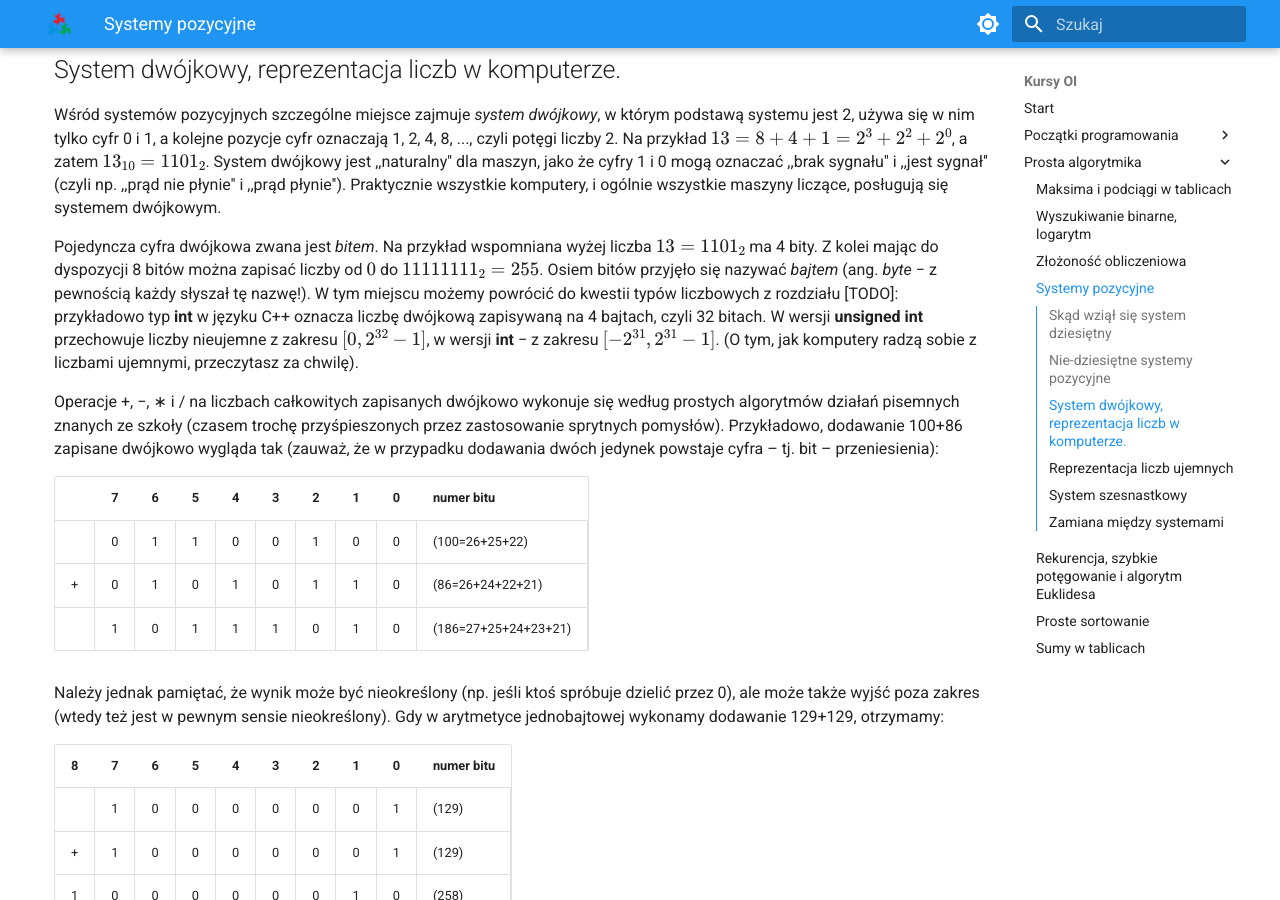
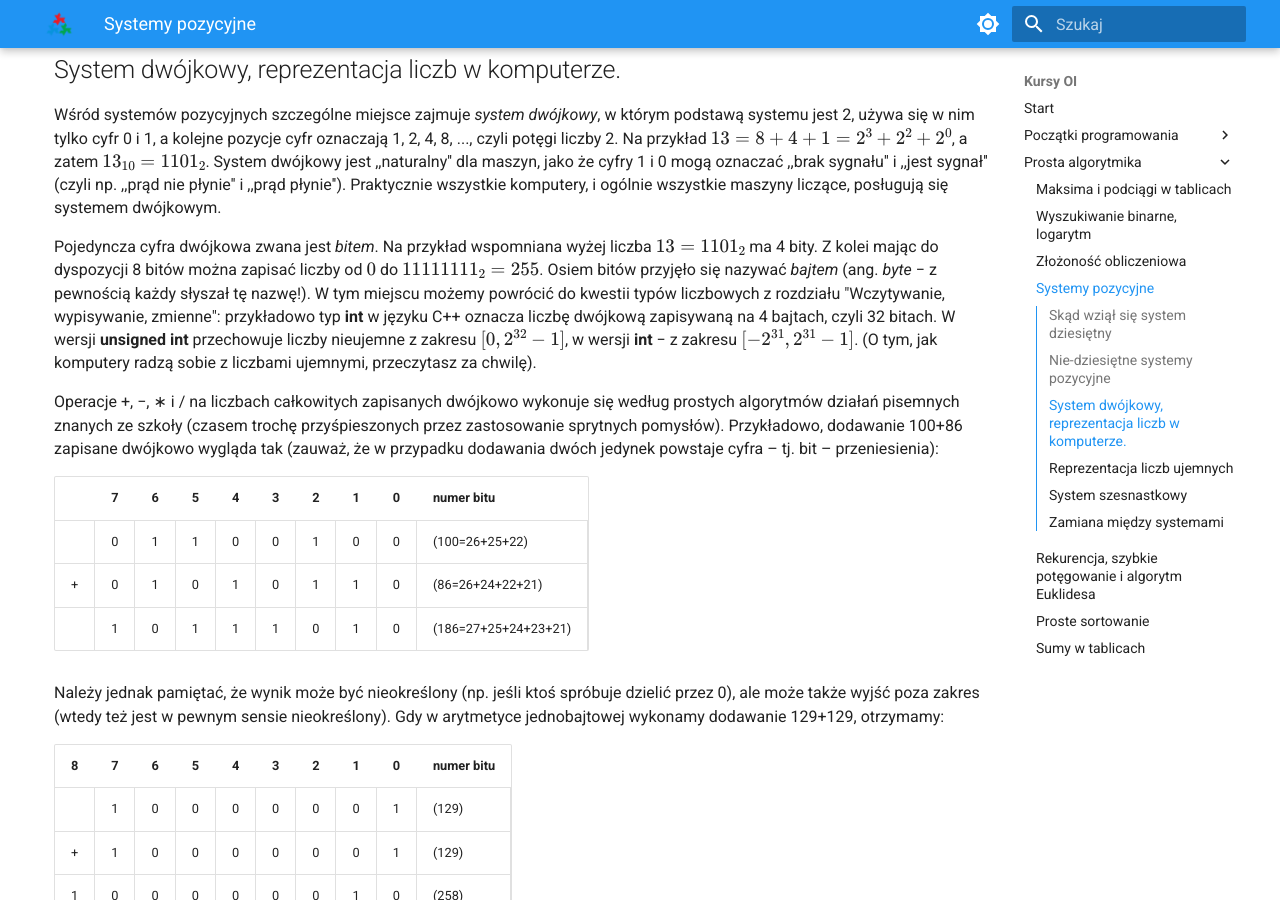
Before and after one commit to olimpiada/kurs-oi, an MkDocs documentation site: the page built from docs/Oficjalny-kurs-OI/B-proste-algorytmy/B4-systemy-pozycyjne.md, in a window 1280 px wide and 900 px high, scrolled down 961 px. Built offline with MkDocs 1.6.1 and Material for MkDocs 9.7.7, drawn with Linux system fonts in a browser that asks for light colours.

Commit message:
B4: poprawienie TODO.

```diff
--- a/docs/Oficjalny-kurs-OI/B-proste-algorytmy/B4-systemy-pozycyjne.md
+++ b/docs/Oficjalny-kurs-OI/B-proste-algorytmy/B4-systemy-pozycyjne.md
@@ -21,7 +21,7 @@ Podobnie do systemu ósemkowego możemy wprowadzić inne systemy pozycyjne, na p
 
 Wśród systemów pozycyjnych szczególne miejsce zajmuje *system dwójkowy*, w którym podstawą systemu jest 2, używa się w nim tylko cyfr 0 i 1, a kolejne pozycje cyfr oznaczają 1, 2, 4, 8, ..., czyli potęgi liczby 2. Na przykład $13 = 8 + 4 + 1 = 2^3 + 2^2 + 2^0$, a zatem $13_{10} = 1101_2$. System dwójkowy jest ,,naturalny'' dla maszyn, jako że cyfry 1 i 0 mogą oznaczać ,,brak sygnału'' i ,,jest sygnał'' (czyli np. ,,prąd nie płynie'' i ,,prąd płynie''). Praktycznie wszystkie komputery, i ogólnie wszystkie maszyny liczące, posługują się systemem dwójkowym.
 
-Pojedyncza cyfra dwójkowa zwana jest *bitem*. Na przykład wspomniana wyżej liczba $13 = 1101_2$ ma 4 bity. Z kolei mając do dyspozycji 8 bitów można zapisać liczby od $0$ do $11111111_2 = 255$. Osiem bitów przyjęło się nazywać *bajtem* (ang. *byte* − z pewnością każdy słyszał tę nazwę!). W tym miejscu możemy powrócić do kwestii typów liczbowych z rozdziału [TODO]: przykładowo typ **int** w języku C++ oznacza liczbę dwójkową zapisywaną na 4 bajtach, czyli 32 bitach. W wersji **unsigned int** przechowuje liczby nieujemne z zakresu $[0, 2^{32}-1]$, w wersji **int** − z zakresu $[-2^{31}, 2^{31}-1]$. (O tym, jak komputery radzą sobie z liczbami ujemnymi, przeczytasz za chwilę).
+Pojedyncza cyfra dwójkowa zwana jest *bitem*. Na przykład wspomniana wyżej liczba $13 = 1101_2$ ma 4 bity. Z kolei mając do dyspozycji 8 bitów można zapisać liczby od $0$ do $11111111_2 = 255$. Osiem bitów przyjęło się nazywać *bajtem* (ang. *byte* − z pewnością każdy słyszał tę nazwę!). W tym miejscu możemy powrócić do kwestii typów liczbowych z rozdziału "Wczytywanie, wypisywanie, zmienne": przykładowo typ **int** w języku C++ oznacza liczbę dwójkową zapisywaną na 4 bajtach, czyli 32 bitach. W wersji **unsigned int** przechowuje liczby nieujemne z zakresu $[0, 2^{32}-1]$, w wersji **int** − z zakresu $[-2^{31}, 2^{31}-1]$. (O tym, jak komputery radzą sobie z liczbami ujemnymi, przeczytasz za chwilę).
 
 Operacje +, −, ∗ i / na liczbach całkowitych zapisanych dwójkowo wykonuje się według prostych algorytmów działań pisemnych znanych ze szkoły (czasem trochę przyśpieszonych przez zastosowanie sprytnych pomysłów). Przykładowo, dodawanie 100+86
 zapisane dwójkowo wygląda tak (zauważ, że w przypadku dodawania dwóch jedynek powstaje cyfra – tj. bit – przeniesienia):
```
